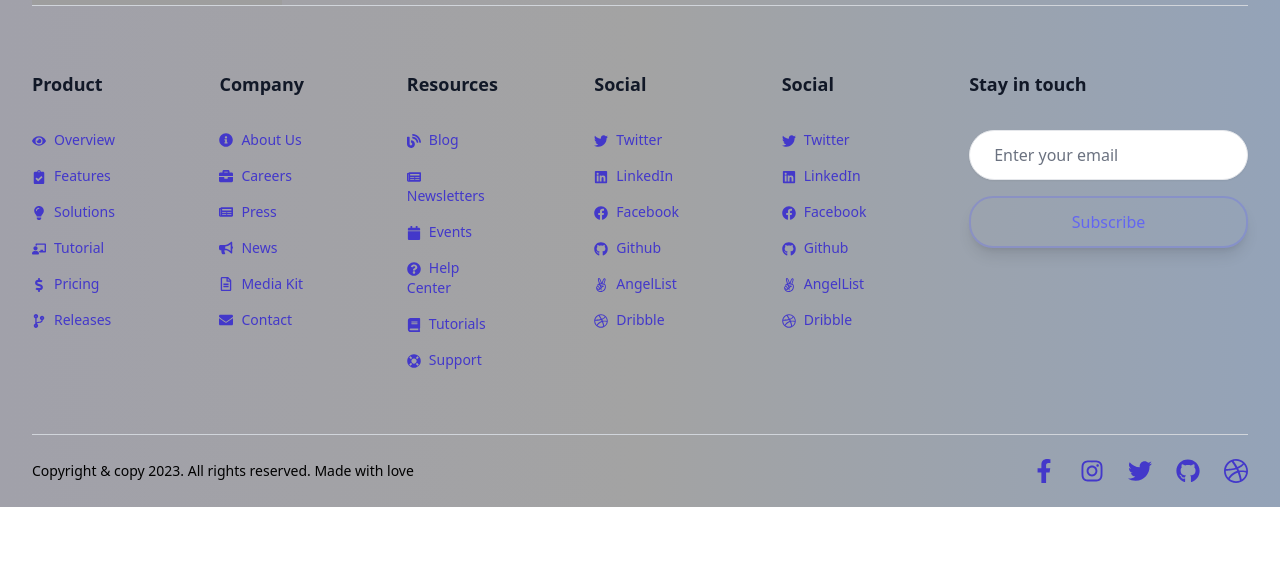
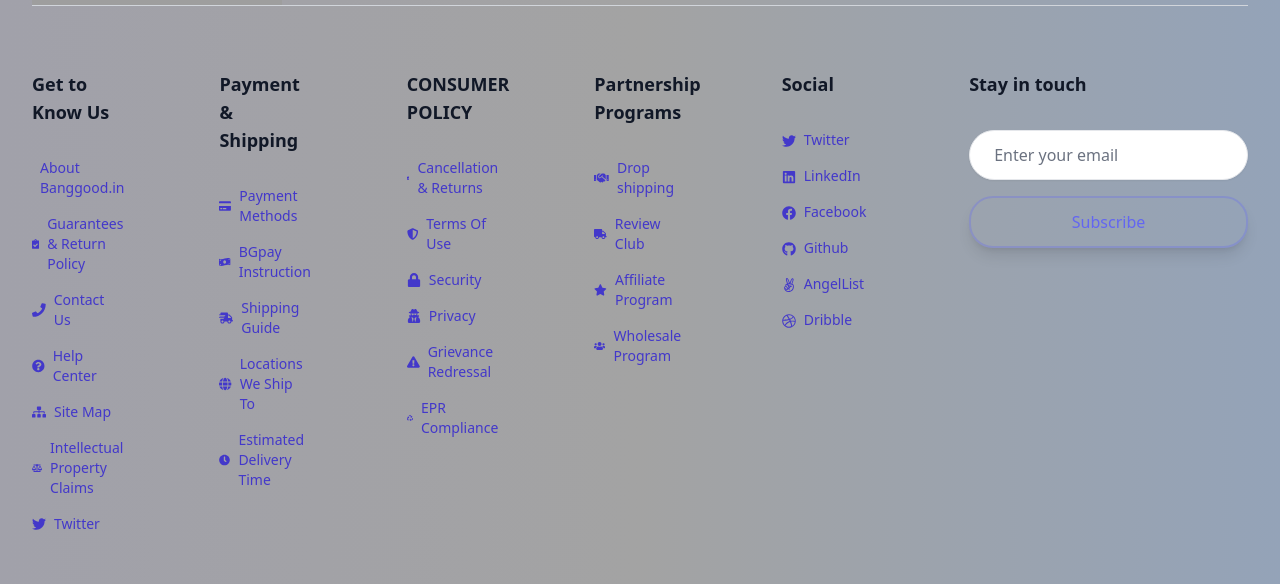
Before and after one commit to Subham-Maity/restock, a Next.js app in the folder client/: page / in a window 1280 px wide. Shown: the part 3709-4293 px from the top of the page. Before the commit the page ends 4216 px from the top, so only its background shows below. Built offline with nearby package versions, Linux system fonts and the light colour scheme; grey boxes are pictures that could not be loaded.

Commit message:
Updated Icons
Added new footer tabs and there icons

```diff
--- a/client/src/app/components/Footer/Footer.tsx
+++ b/client/src/app/components/Footer/Footer.tsx
@@ -6,9 +6,14 @@
 import { FaFacebookF, FaInstagram } from "react-icons/fa";
 import { FaTwitter, FaLinkedin, FaFacebook, FaGithub, FaAngellist, FaDribbble } from 'react-icons/fa';
 import {motion} from 'framer-motion';
-import { FaBlog, FaCalendar, FaQuestionCircle, FaBook, FaLifeRing } from 'react-icons/fa';
-import { FaInfoCircle, FaBriefcase, FaNewspaper, FaBullhorn, FaRegFileAlt, FaEnvelope } from 'react-icons/fa';
-import { FaEye, FaClipboardCheck, FaLightbulb, FaChalkboardTeacher, FaDollarSign, FaCodeBranch } from 'react-icons/fa';
+import { FaBlog, FaCalendar, FaBook, FaLifeRing } from 'react-icons/fa';
+import { FaBriefcase, FaNewspaper, FaBullhorn, FaRegFileAlt, FaEnvelope } from 'react-icons/fa';
+import { FaEye, FaLightbulb, FaChalkboardTeacher, FaDollarSign, FaCodeBranch } from 'react-icons/fa';
+import { FaInfoCircle, FaClipboardCheck, FaPhone, FaQuestionCircle, FaSitemap, FaBalanceScale } from 'react-icons/fa';
+import { FaCreditCard, FaMoneyBillWave, FaShippingFast, FaGlobe, FaClock } from 'react-icons/fa';
+import { FaShieldAlt, FaLock, FaUserSecret, FaExclamationTriangle, FaRecycle } from 'react-icons/fa';
+import { FaHandshake, FaTruck, FaStar, FaUsers, FaBoxes } from 'react-icons/fa';
+
 const Footer = () => {
   return (
     <div className="">
@@ -32,216 +37,182 @@
           </div>
 
           <div className=" grid grid-cols-2 gap-24 border-t border-gray-300 pt-16 md:grid-cols-6 lg:grid-cols-7">
+
             <div className="text-center sm:text-left">
-              <p className="text-lg font-bold text-gray-900 dark:text-white">Product</p>
+              <p className="text-lg font-bold text-gray-900 dark:text-white">Get&#160;to Know Us</p>
               <ul className="mt-8 space-y-4 text-sm">
-                <li>
+                <motion.li whileHover={{ x: 10, y: 0, scale: 1, rotate: 0 }} className="flex items-center">
+                  <FaInfoCircle className="text-indigo-700 dark:text-white text-xl mr-2" />
                   <Link className="text-indigo-700 group-hover:text-indigo-700 dark:text-white" href="/">
-                    <FaEye className="inline-block mr-2" />
-                    Overview
+                    About Banggood.in
                   </Link>
-                </li>
+                </motion.li>
 
-                <li>
+                <motion.li whileHover={{ x: 10, y: 0, scale: 1, rotate: 0 }} className="flex items-center">
+                  <FaClipboardCheck className="text-indigo-700 dark:text-white text-xl mr-2" />
                   <Link className="text-indigo-700 transition hover:text-indigo-700/75 dark:text-white" href="/">
-                    <FaClipboardCheck className="inline-block mr-2" />
-                    Features
+                    Guarantees & Return Policy
                   </Link>
-                </li>
+                </motion.li>
 
-                <li>
+                <motion.li whileHover={{ x: 10, y: 0, scale: 1, rotate: 0 }} className="flex items-center">
+                  <FaPhone className="text-indigo-700 dark:text-white mr-2" />
                   <Link className="text-indigo-700 transition hover:text-indigo-700/75 dark:text-white" href="/">
-                    <FaLightbulb className="inline-block mr-2" />
-                    Solutions
+                    Contact Us
                   </Link>
-                </li>
+                </motion.li>
 
-                <li>
+                <motion.li whileHover={{ x: 10, y: 0, scale: 1, rotate: 0 }} className="flex items-center">
+                  <FaQuestionCircle className="text-indigo-700 dark:text-white mr-2" />
                   <Link className="text-indigo-700 transition hover:text-indigo-700/75 dark:text-white" href="/">
-                    <FaChalkboardTeacher className="inline-block mr-2" />
-                    Tutorial
+                    Help Center
                   </Link>
-                </li>
+                </motion.li>
 
-                <li>
+                <motion.li whileHover={{ x: 10, y: 0, scale: 1, rotate: 0 }} className="flex items-center">
+                  <FaSitemap className="text-indigo-700 dark:text-white mr-2" />
                   <Link className="text-indigo-700 transition hover:text-indigo-700/75 dark:text-white" href="/">
-                    <FaDollarSign className="inline-block mr-2" />
-                    Pricing
+                    Site Map
                   </Link>
-                </li>
+                </motion.li>
 
-                <li>
+                <motion.li whileHover={{ x: 10, y: 0, scale: 1, rotate: 0 }} className="flex items-center">
+                  <FaBalanceScale className="text-indigo-700 dark:text-white text-4xl mr-2" />
                   <Link className="text-indigo-700 transition hover:text-indigo-700/75 dark:text-white" href="/">
-                    <FaCodeBranch className="inline-block mr-2" />
-                    Releases
+                    Intellectual Property Claims
                   </Link>
-                </li>
+                </motion.li>
+
+                <motion.li whileHover={{ x: 10, y: 0, scale: 1, rotate: 0 }} className="flex items-center">
+                  <FaTwitter className="text-indigo-700 dark:text-white text-l mr-2" />
+                  <Link className="text-indigo-700 transition hover:text-indigo-700/75 dark:text-white" href="/">
+                    Twitter
+                  </Link>
+                </motion.li>
               </ul>
-
             </div>
 
             <div className="text-center sm:text-left">
-              <p className="text-lg font-bold text-gray-900 dark:text-white">Company</p>
+              <p className="text-lg font-bold text-gray-900 dark:text-white">Payment & Shipping</p>
               <ul className="mt-8 space-y-4 text-sm">
-                <li className="flex items-center ">
-                  <FaInfoCircle className="text-indigo-700 mr-2 dark:text-white" />
+                <motion.li whileHover={{ x: 10, y: 0, scale: 1, rotate: 0 }} className="flex items-center">
+                  <FaCreditCard className="text-indigo-700 dark:text-white text-xl mr-2" />
+                  <Link className="text-indigo-700 group-hover:text-indigo-700 dark:text-white" href="/">
+                    Payment Methods
+                  </Link>
+                </motion.li>
+
+                <motion.li whileHover={{ x: 10, y: 0, scale: 1, rotate: 0 }} className="flex items-center">
+                  <FaMoneyBillWave className="text-indigo-700 dark:text-white text-xl mr-2" />
                   <Link className="text-indigo-700 transition hover:text-indigo-700/75 dark:text-white" href="/">
-                    About Us
+                    BGpay Instruction
                   </Link>
-                </li>
+                </motion.li>
 
-                <li className="flex items-center">
-                  <FaBriefcase className="text-indigo-700 mr-2 dark:text-white" />
+                <motion.li whileHover={{ x: 10, y: 0, scale: 1, rotate: 0 }} className="flex items-center">
+                  <FaShippingFast className="text-indigo-700 dark:text-white text-xl mr-2" />
                   <Link className="text-indigo-700 transition hover:text-indigo-700/75 dark:text-white" href="/">
-                    Careers
+                    Shipping Guide
                   </Link>
-                </li>
+                </motion.li>
 
-                <li className="flex items-center">
-                  <FaNewspaper className="text-indigo-700 mr-2 dark:text-white" />
+                <motion.li whileHover={{ x: 10, y: 0, scale: 1, rotate: 0 }} className="flex items-center">
+                  <FaGlobe className="text-indigo-700 dark:text-white text-2xl mr-2" />
                   <Link className="text-indigo-700 transition hover:text-indigo-700/75 dark:text-white" href="/">
-                    Press
+                    Locations We Ship To
                   </Link>
-                </li>
+                </motion.li>
 
-                <li className="flex items-center">
-                  <FaBullhorn className="text-indigo-700 mr-2 dark:text-white" />
+                <motion.li whileHover={{ x: 10, y: 0, scale: 1, rotate: 0 }} className="flex items-center">
+                  <FaClock className="text-indigo-700 dark:text-white text-2xl mr-2" />
                   <Link className="text-indigo-700 transition hover:text-indigo-700/75 dark:text-white" href="/">
-                    News
+                    Estimated Delivery Time
                   </Link>
-                </li>
-
-                <li className="flex items-center">
-                  <FaRegFileAlt className="text-indigo-700 mr-2 dark:text-white" />
-                  <Link className="text-indigo-700 transition hover:text-indigo-700/75 dark:text-white" href="/">
-                    Media Kit
-                  </Link>
-                </li>
-
-                <li className="flex items-center">
-                  <FaEnvelope className="text-indigo-700 mr-2 dark:text-white" />
-                  <Link className="text-indigo-700 transition hover:text-indigo-700/75 dark:text-white" href="/">
-                    Contact
-                  </Link>
-                </li>
+                </motion.li>
               </ul>
-
             </div>
 
             <div className="text-center sm:text-left">
-              <p className="text-lg font-bold text-gray-900 dark:text-white">Resources</p>
+              <p className="text-lg font-bold text-gray-900 dark:text-white">CONSUMER POLICY</p>
+              <ul className="mt-8 space-y-4 text-sm">
+                <motion.li whileHover={{ x: 10, y: 0, scale: 1, rotate: 0 }} className="flex items-center">
+                  <FaClipboardCheck className="text-indigo-700 dark:text-white text-xl mr-2" />
+                  <Link className="text-indigo-700 group-hover:text-indigo-700 dark:text-white" href="/">
+                    Cancellation & Returns
+                  </Link>
+                </motion.li>
 
-              <ul className="mt-8 space-y-4 text-sm">
-                <li>
+                <motion.li whileHover={{ x: 10, y: 0, scale: 1, rotate: 0 }} className="flex items-center">
+                  <FaShieldAlt className="text-indigo-700 dark:text-white text-l mr-2" />
                   <Link className="text-indigo-700 transition hover:text-indigo-700/75 dark:text-white" href="/">
-                    <FaBlog className="inline-block mr-2" />
-                    Blog
+                    Terms Of Use
                   </Link>
-                </li>
+                </motion.li>
 
-                <li>
+                <motion.li whileHover={{ x: 10, y: 0, scale: 1, rotate: 0 }} className="flex items-center">
+                  <FaLock className="text-indigo-700 dark:text-white text-l mr-2" />
                   <Link className="text-indigo-700 transition hover:text-indigo-700/75 dark:text-white" href="/">
-                    <FaNewspaper className="inline-block mr-2" />
-                    Newsletters
+                    Security
                   </Link>
-                </li>
+                </motion.li>
 
-                <li>
+                <motion.li whileHover={{ x: 10, y: 0, scale: 1, rotate: 0 }} className="flex items-center">
+                  <FaUserSecret className="text-indigo-700 dark:text-white text-l mr-2" />
                   <Link className="text-indigo-700 transition hover:text-indigo-700/75 dark:text-white" href="/">
-                    <FaCalendar className="inline-block mr-2" />
-                    Events
+                    Privacy
                   </Link>
-                </li>
+                </motion.li>
 
-                <li>
+                <motion.li whileHover={{ x: 10, y: 0, scale: 1, rotate: 0 }} className="flex items-center">
+                  <FaExclamationTriangle className="text-indigo-700 dark:text-white text-2xl mr-2" />
                   <Link className="text-indigo-700 transition hover:text-indigo-700/75 dark:text-white" href="/">
-                    <FaQuestionCircle className="inline-block mr-2" />
-                    Help Center
+                    Grievance Redressal
                   </Link>
-                </li>
+                </motion.li>
 
-                <li>
+                <motion.li whileHover={{ x: 10, y: 0, scale: 1, rotate: 0 }} className="flex items-center">
+                  <FaRecycle className="text-indigo-700 dark:text-white text-2xl mr-2" />
                   <Link className="text-indigo-700 transition hover:text-indigo-700/75 dark:text-white" href="/">
-                    <FaBook className="inline-block mr-2" />
-                    Tutorials
+                    EPR Compliance
                   </Link>
-                </li>
-
-                <li>
-                  <Link className="text-indigo-700 transition hover:text-indigo-700/75 dark:text-white" href="/">
-                    <FaLifeRing className="inline-block mr-2" />
-                    Support
-                  </Link>
-                </li>
+                </motion.li>
               </ul>
-
             </div>
 
             <div className="text-center sm:text-left">
-              <p className="text-lg font-bold text-gray-900 dark:text-white">Social</p>
+              <p className="text-lg font-bold text-gray-900 dark:text-white">Partnership Programs</p>
               <ul className="mt-8 space-y-4 text-sm">
-                <motion.li whileHover={{x: 10,
-                  y: 0,
-                  scale: 1,
-                  rotate: 0}}>
-                  <Link className="text-indigo-700 transition hover:text-indigo-700/75 dark:text-white" href="/">
-                    <FaTwitter className="inline-block mr-2" />
-                    Twitter
+                <motion.li whileHover={{ x: 10, y: 0, scale: 1, rotate: 0 }} className="flex items-center">
+                  <FaHandshake className="text-indigo-700 dark:text-white text-xl mr-2" />
+                  <Link className="text-indigo-700 group-hover:text-indigo-700 dark:text-white" href="/">
+                    Drop shipping
                   </Link>
                 </motion.li>
 
-                <motion.li whileHover={{x: 10,
-                  y: 0,
-                  scale: 1,
-                  rotate: 0}}>
+                <motion.li whileHover={{ x: 10, y: 0, scale: 1, rotate: 0 }} className="flex items-center">
+                  <FaTruck className="text-indigo-700 dark:text-white text-l mr-2" />
                   <Link className="text-indigo-700 transition hover:text-indigo-700/75 dark:text-white" href="/">
-                    <FaLinkedin className="inline-block mr-2" />
-                    LinkedIn
+                    Review Club
                   </Link>
                 </motion.li>
 
-                <motion.li whileHover={{x: 10,
-                  y: 0,
-                  scale: 1,
-                  rotate: 0}}>
+                <motion.li whileHover={{ x: 10, y: 0, scale: 1, rotate: 0 }} className="flex items-center">
+                  <FaStar className="text-indigo-700 dark:text-white text-xl mr-2" />
                   <Link className="text-indigo-700 transition hover:text-indigo-700/75 dark:text-white" href="/">
-                    <FaFacebook className="inline-block mr-2" />
-                    Facebook
+                    Affiliate Program
                   </Link>
                 </motion.li>
 
-                <motion.li whileHover={{x: 10,
-                  y: 0,
-                  scale: 1,
-                  rotate: 0}}>
+                <motion.li whileHover={{ x: 10, y: 0, scale: 1, rotate: 0 }} className="flex items-center">
+                  <FaUsers className="text-indigo-700 dark:text-white text-xl mr-2" />
                   <Link className="text-indigo-700 transition hover:text-indigo-700/75 dark:text-white" href="/">
-                    <FaGithub className="inline-block mr-2" />
-                    Github
-                  </Link>
-                </motion.li>
-
-                <motion.li whileHover={{x: 10,
-                  y: 0,
-                  scale: 1,
-                  rotate: 0}}>
-                  <Link className="text-indigo-700 transition hover:text-indigo-700/75 dark:text-white" href="/">
-                    <FaAngellist className="inline-block mr-2" />
-                    AngelList
-                  </Link>
-                </motion.li>
-
-                <motion.li whileHover={{x: 10,
-                  y: 0,
-                  scale: 1,
-                  rotate: 0}}>
-                  <Link className="text-indigo-700 transition hover:text-indigo-700/75 dark:text-white" href="/">
-                    <FaDribbble className="inline-block mr-2" />
-                    Dribble
+                    Wholesale Program
                   </Link>
                 </motion.li>
               </ul>
+            </div>
 
-            </div>
+
             <div className="text-center sm:text-left">
               <p className="text-lg font-bold text-gray-900 dark:text-white">Social</p>
               <ul className="mt-8 space-y-4 text-sm">
```
